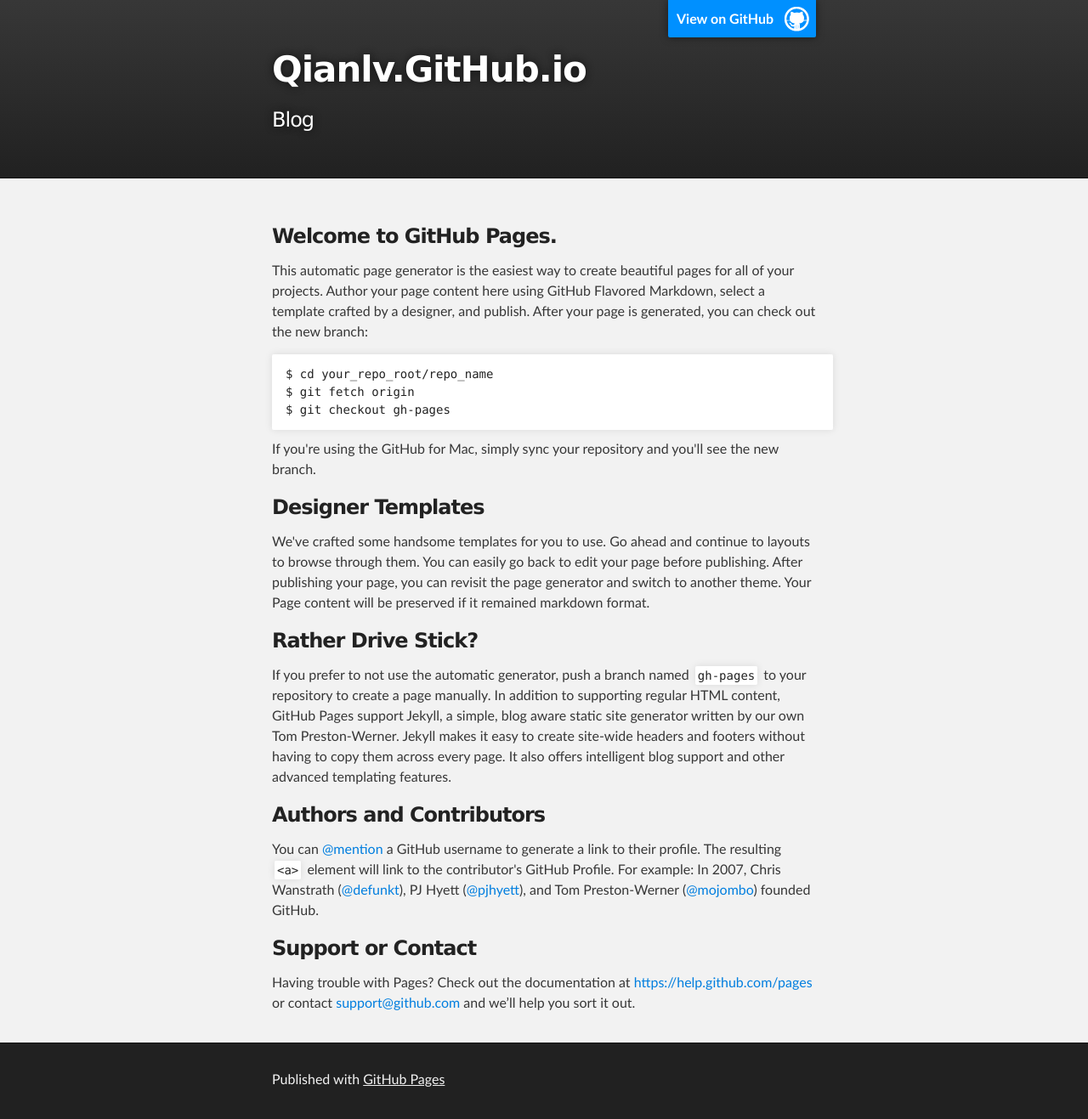
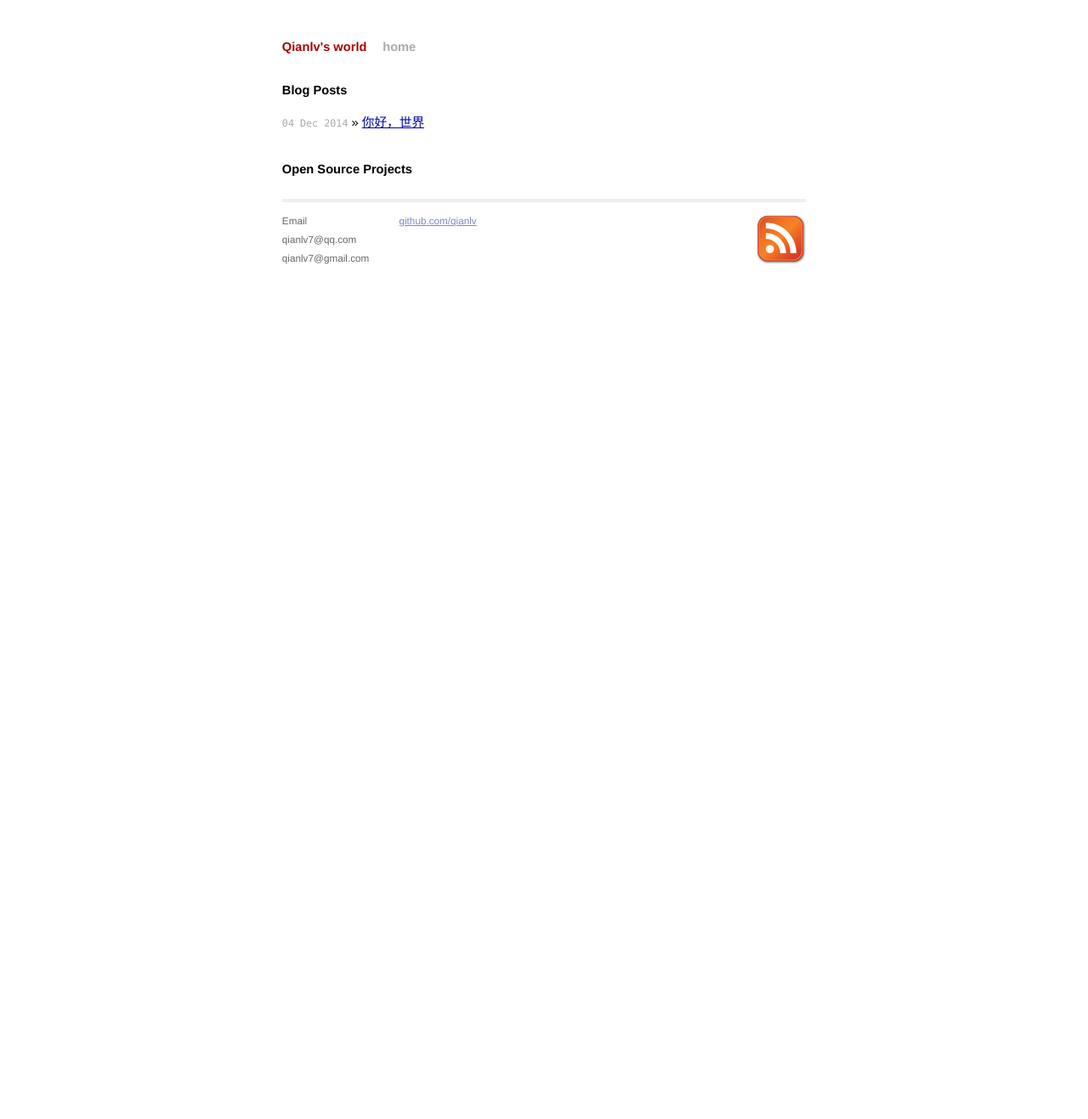
Before and after one commit to qianlv/qianlv.github.io, a Jekyll site: the page built from index.html, in a window 1280 px wide. Shown: the whole page at 85% size. Built offline with Jekyll 4.4.1, drawn with Linux system fonts in a browser that asks for light colours; Markdown is read by kramdown in place of the engine named in the settings; the list of posts is cut into pages by our own code; after the commit the page ends 944 px from its top, so only the background shows below that.

Commit message:
github bug

```diff
--- a/atom.xml
+++ b/atom.xml
@@ -1,6 +1,3 @@
----
-layout: nil
----
 <?xml version="1.0" encoding="utf-8"?>
 <feed xmlns="http://www.w3.org/2005/Atom">
 
--- a/index.html
+++ b/index.html
@@ -1,74 +1,17 @@
-<!DOCTYPE html>
-<html>
+---
+layout: default
+title: San's world
+---
 
-  <head>
-    <meta charset='utf-8'>
-    <meta http-equiv="X-UA-Compatible" content="chrome=1">
-    <meta name="description" content="Qianlv.GitHub.io : Blog">
+<div id="home">
+  <h1>Blog Posts</h1>
+  <ul class="posts">
+    {% for post in site.posts %}
+      <li><span>{{ post.date | date_to_string }}</span> &raquo; <a href="{{ post.url }}">{{ post.title }}</a></li>
+    {% endfor %}
+  </ul>
 
-    <link rel="stylesheet" type="text/css" media="screen" href="stylesheets/stylesheet.css">
+  <h1>Open Source Projects</h1>
 
-    <title>Qianlv.GitHub.io</title>
-  </head>
-
-  <body>
-
-    <!-- HEADER -->
-    <div id="header_wrap" class="outer">
-        <header class="inner">
-          <a id="forkme_banner" href="https://github.com/qianlv">View on GitHub</a>
-
-          <h1 id="project_title">Qianlv.GitHub.io</h1>
-          <h2 id="project_tagline">Blog</h2>
-
-        </header>
-    </div>
-
-    <!-- MAIN CONTENT -->
-    <div id="main_content_wrap" class="outer">
-      <section id="main_content" class="inner">
-        <h3>
-<a id="welcome-to-github-pages" class="anchor" href="#welcome-to-github-pages" aria-hidden="true"><span class="octicon octicon-link"></span></a>Welcome to GitHub Pages.</h3>
-
-<p>This automatic page generator is the easiest way to create beautiful pages for all of your projects. Author your page content here using GitHub Flavored Markdown, select a template crafted by a designer, and publish. After your page is generated, you can check out the new branch:</p>
-
-<pre><code>$ cd your_repo_root/repo_name
-$ git fetch origin
-$ git checkout gh-pages
-</code></pre>
-
-<p>If you're using the GitHub for Mac, simply sync your repository and you'll see the new branch.</p>
-
-<h3>
-<a id="designer-templates" class="anchor" href="#designer-templates" aria-hidden="true"><span class="octicon octicon-link"></span></a>Designer Templates</h3>
-
-<p>We've crafted some handsome templates for you to use. Go ahead and continue to layouts to browse through them. You can easily go back to edit your page before publishing. After publishing your page, you can revisit the page generator and switch to another theme. Your Page content will be preserved if it remained markdown format.</p>
-
-<h3>
-<a id="rather-drive-stick" class="anchor" href="#rather-drive-stick" aria-hidden="true"><span class="octicon octicon-link"></span></a>Rather Drive Stick?</h3>
-
-<p>If you prefer to not use the automatic generator, push a branch named <code>gh-pages</code> to your repository to create a page manually. In addition to supporting regular HTML content, GitHub Pages support Jekyll, a simple, blog aware static site generator written by our own Tom Preston-Werner. Jekyll makes it easy to create site-wide headers and footers without having to copy them across every page. It also offers intelligent blog support and other advanced templating features.</p>
-
-<h3>
-<a id="authors-and-contributors" class="anchor" href="#authors-and-contributors" aria-hidden="true"><span class="octicon octicon-link"></span></a>Authors and Contributors</h3>
-
-<p>You can <a href="https://github.com/blog/821" class="user-mention">@mention</a> a GitHub username to generate a link to their profile. The resulting <code>&lt;a&gt;</code> element will link to the contributor's GitHub Profile. For example: In 2007, Chris Wanstrath (<a href="https://github.com/defunkt" class="user-mention">@defunkt</a>), PJ Hyett (<a href="https://github.com/pjhyett" class="user-mention">@pjhyett</a>), and Tom Preston-Werner (<a href="https://github.com/mojombo" class="user-mention">@mojombo</a>) founded GitHub.</p>
-
-<h3>
-<a id="support-or-contact" class="anchor" href="#support-or-contact" aria-hidden="true"><span class="octicon octicon-link"></span></a>Support or Contact</h3>
-
-<p>Having trouble with Pages? Check out the documentation at <a href="https://help.github.com/pages">https://help.github.com/pages</a> or contact <a href="mailto:support@github.com">support@github.com</a> and we’ll help you sort it out.</p>
-      </section>
-    </div>
-
-    <!-- FOOTER  -->
-    <div id="footer_wrap" class="outer">
-      <footer class="inner">
-        <p>Published with <a href="http://pages.github.com">GitHub Pages</a></p>
-      </footer>
-    </div>
-
-
-
-  </body>
-</html>
+  </ul>
+</div>
```
Also changed, not shown: 5 other files.
